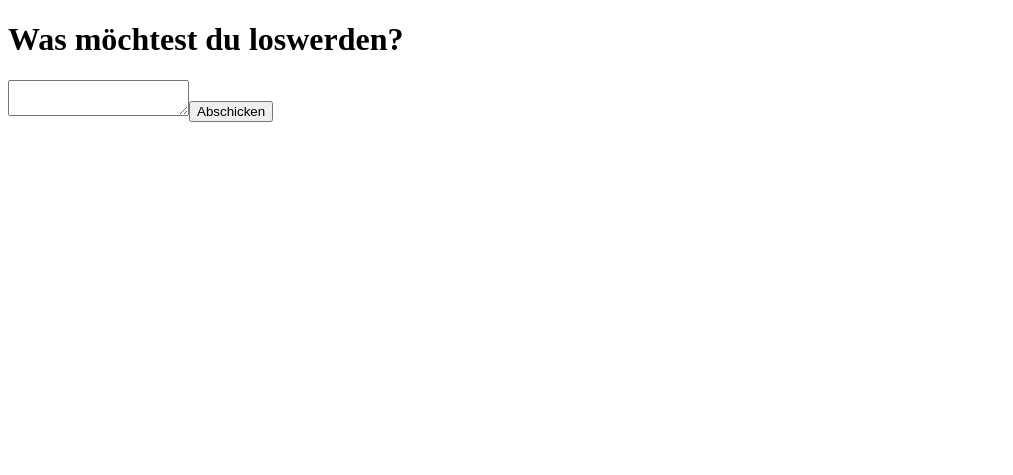
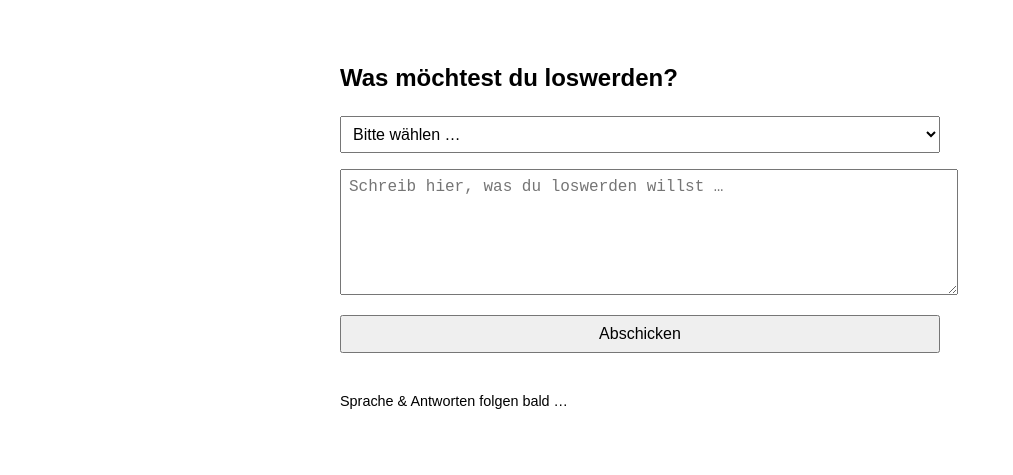
Before and after one commit to Beichte/confess-and-support, a plain HTML site: page index.html in a window 1280 px wide. Shown: the whole page, without its empty margins (0-1013 px from the left). Drawn offline with Linux system fonts and the light colour scheme.

Commit message:
Add files via upload

```diff
--- a/index.html
+++ b/index.html
@@ -1 +1,30 @@
-<!DOCTYPE html><html lang='de'><head><meta charset='UTF-8'><title>Beichte & Rat</title></head><body><h1>Was möchtest du loswerden?</h1><form><textarea></textarea><button>Abschicken</button></form></body></html>
+
+<!DOCTYPE html>
+<html lang="de">
+<head>
+    <meta charset="UTF-8">
+    <meta name="viewport" content="width=device-width, initial-scale=1.0">
+    <title>Beichte & Rat</title>
+    <style>
+        body { font-family: sans-serif; max-width: 600px; margin: 2rem auto; padding: 1rem; }
+        textarea, select, button { width: 100%; margin: 0.5rem 0; padding: 0.5rem; font-size: 1rem; }
+        h1 { font-size: 1.5rem; }
+    </style>
+</head>
+<body>
+    <h1>Was möchtest du loswerden?</h1>
+    <form>
+        <select required>
+            <option value="">Bitte wählen …</option>
+            <option>Ich brauche einen Rat</option>
+            <option>Ich muss etwas beichten</option>
+            <option>Ich wünsche mir, dass jemand an mich denkt oder für mich betet – damit etwas gelingt</option>
+            <option>Ich hoffe, dass jemand mir gute Gedanken oder ein Gebet schickt – ich brauche Rückenwind</option>
+            <option>Ich wünsche mir Gebet oder gute Gedanken – ich hoffe, dass etwas für mich klappt</option>
+        </select>
+        <textarea rows="6" placeholder="Schreib hier, was du loswerden willst …" required></textarea>
+        <button type="submit">Abschicken</button>
+    </form>
+    <p style="margin-top: 2rem; font-size: 0.9rem;">Sprache & Antworten folgen bald …</p>
+</body>
+</html>
```
Also changed, not shown: 1 other file.
